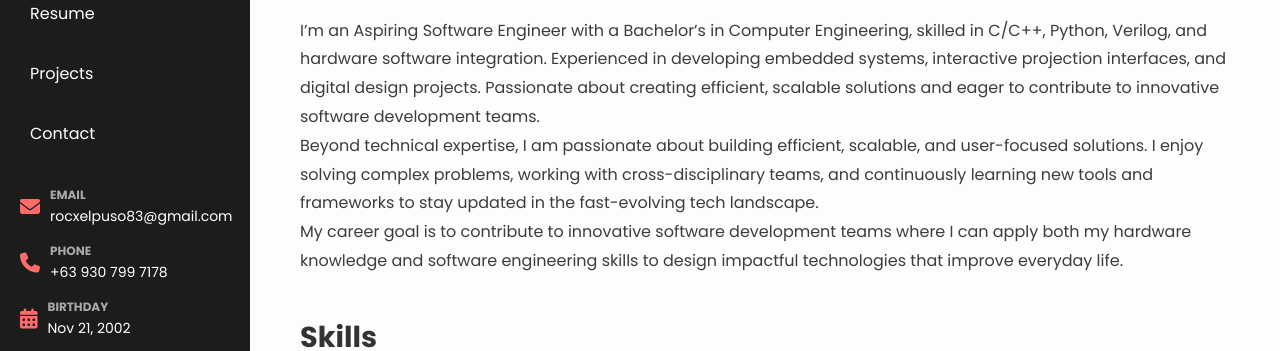
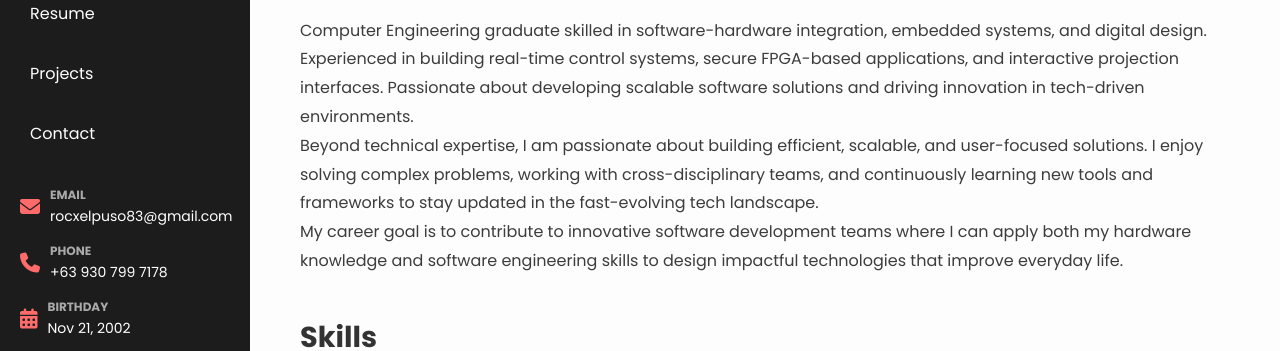
Before and after one commit to Rocxelpuso/MyPortfolio, a plain HTML site: page index.html in a window 1280 px wide. Shown: the part 357-708 px from the top of the page. Drawn offline with Linux system fonts and the light colour scheme.

Commit message:
Update index.html

```diff
--- a/index.html
+++ b/index.html
@@ -78,10 +78,7 @@
       <h2>About Me</h2>
       <div class="about-text">
         <p>
-          I’m an Aspiring Software Engineer with a Bachelor’s in Computer Engineering, skilled in C/C++, Python, Verilog, and hardware
-          software integration. Experienced in developing embedded systems, interactive projection interfaces, and digital design
-          projects. Passionate about creating efficient, scalable solutions and eager to contribute to innovative software
-          development teams.
+         Computer Engineering graduate skilled in software-hardware integration, embedded systems, and digital design. Experienced in building real-time control systems, secure FPGA-based applications, and interactive projection interfaces. Passionate about developing scalable software solutions and driving innovation in tech-driven environments.
         </p>
 
         <p>
```
